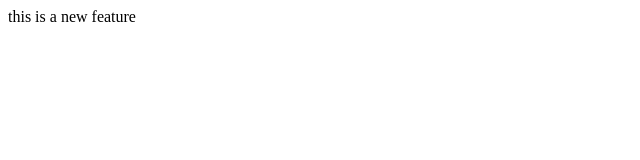
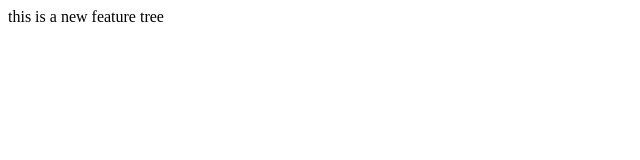
Before and after one commit to Riddhi-dotcom/localrepo, a plain HTML site: page index.html in a window 1280 px wide. Shown: the full height of the page, 0-640 px from the left. Drawn offline with Linux system fonts and the light colour scheme.

Commit message:
add tree

```diff
--- a/index.html
+++ b/index.html
@@ -1 +1 @@
-<p>this is a new feature</p>
+<p>this is a new feature tree</p>
```
